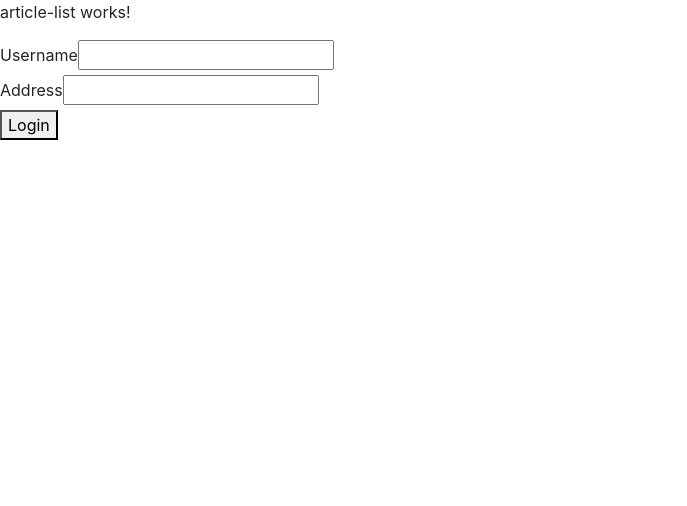
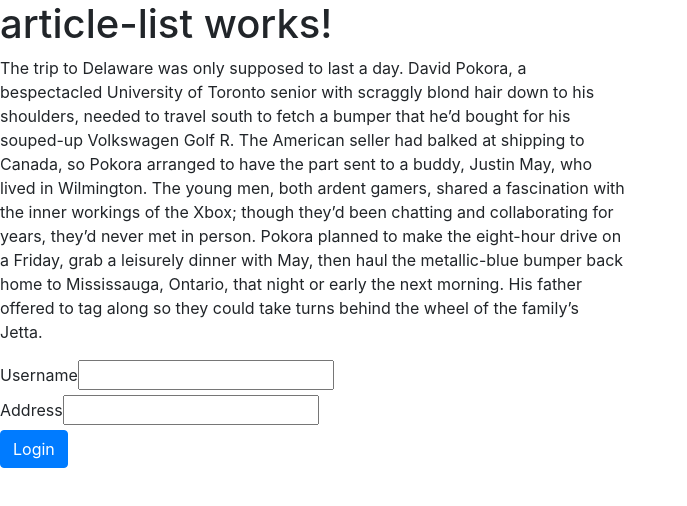
Before and after one commit to Melvout/newspaper-web-app, an Angular app: page / in a window 1280 px wide. Shown: the top 506 px of the page, without its empty margins (0-687 px from the left). Built offline with nearby package versions, Linux system fonts and the light colour scheme; no server answers.

Commit message:
update visual styles

```diff
--- a/src/app/components/article-list/article-list.component.html
+++ b/src/app/components/article-list/article-list.component.html
@@ -1 +1,13 @@
-<p>article-list works!</p>
+<h1>article-list works!</h1>
+<div class="row">
+  <p class="col-6">The trip to Delaware was only supposed to last a day. David Pokora, a bespectacled University of Toronto senior with
+    scraggly blond hair down to his shoulders, needed to travel south to fetch a bumper that he’d bought for his souped-up
+    Volks­wagen Golf R.
+
+    The American seller had balked at shipping to Canada, so Pokora arranged to have the part sent to a buddy, Justin May,
+    who lived in Wilmington. The young men, both ardent gamers, shared a fascination with the inner workings of the Xbox;
+    though they’d been chatting and collaborating for years, they’d never met in person. Pokora planned to make the
+    eight-hour drive on a Friday, grab a leisurely dinner with May, then haul the metallic-blue bumper back home to
+    Mississauga, Ontario, that night or early the next morning. His father offered to tag along so they could take turns
+    behind the wheel of the family’s Jetta.</p>
+</div>
--- a/src/app/components/login/login.component.html
+++ b/src/app/components/login/login.component.html
@@ -14,7 +14,7 @@
       <input id="password" type="text" formControlName="password">
     </div>
 
-    <button class="button" type="submit">Login</button>
+    <button class="button" type="submit" class="btn btn-primary">Login</button>
 
   </form>
 
```
Also changed, not shown: src/app/components/navbar/navbar.component.html (added, +35 -0 lines), src/app/components/navbar/navbar.component.ts (added, +15 -0 lines), src/app/components/navbar/navbar.component.css (added), 1 other file (tests, documents, lock files or other folders).
